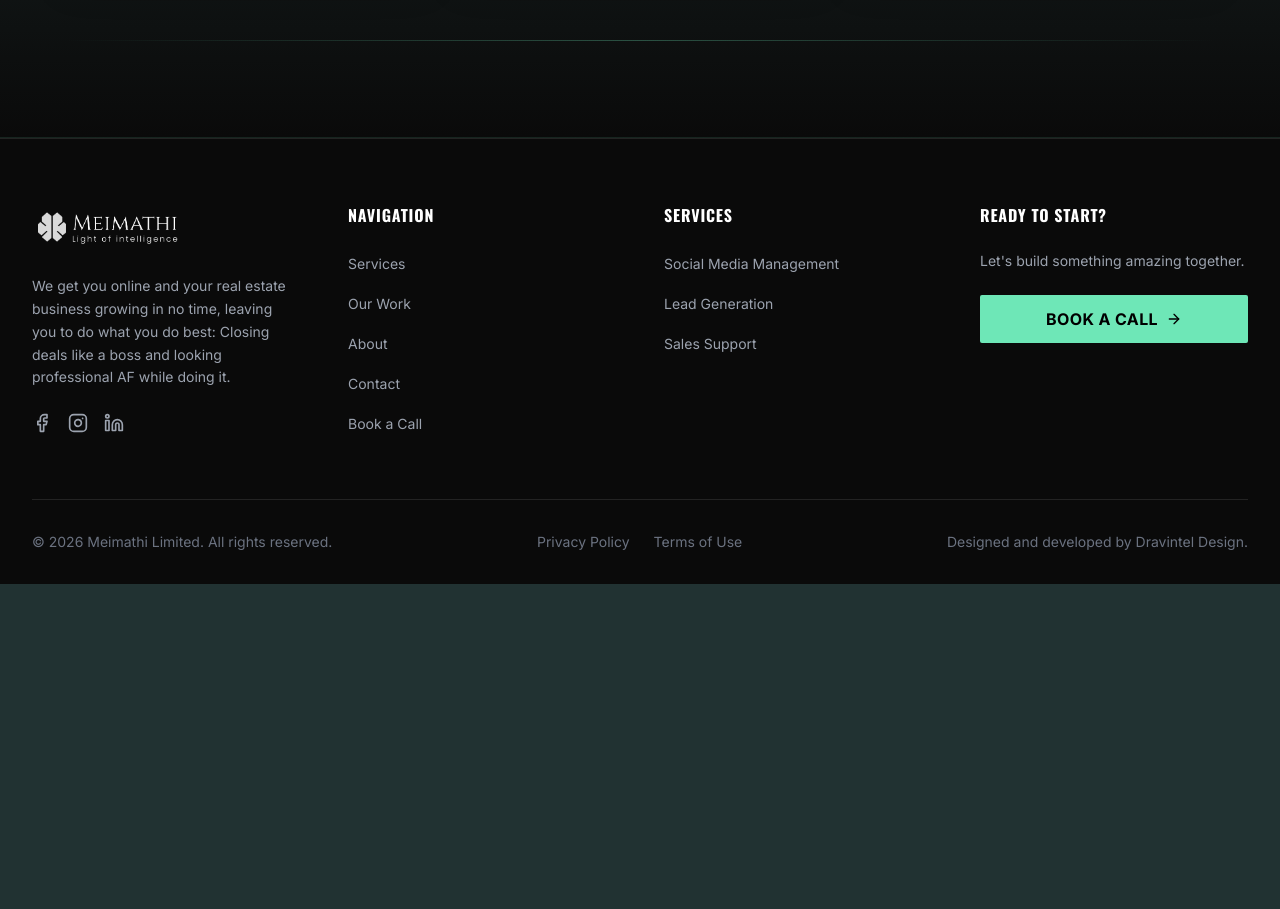
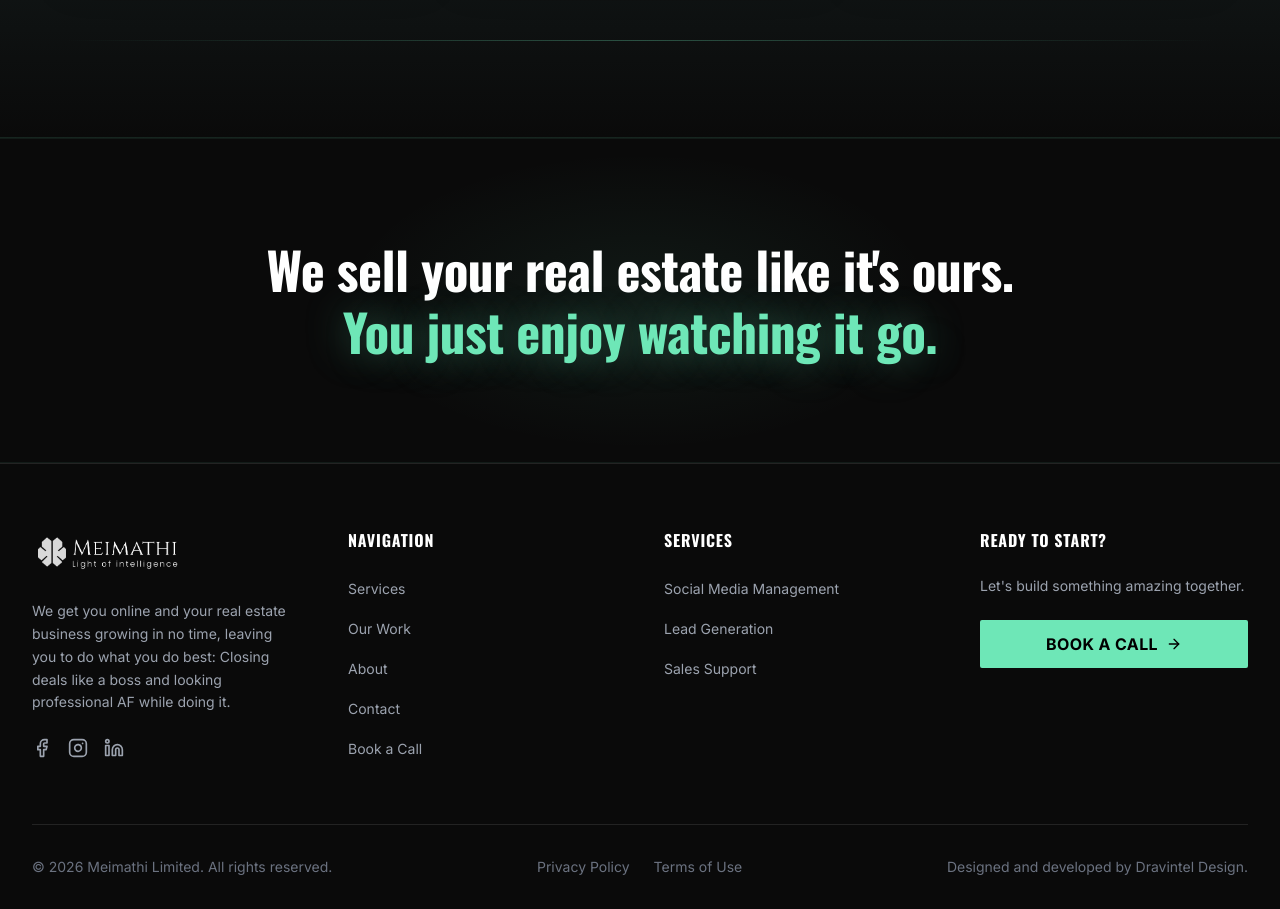
Before and after one commit to dravintel-design/meimadhi, a React (Vite) app: page / in a window 1280 px wide. Shown: the part 4460-5369 px from the top of the page. Before the commit the page ends 5044 px from the top, so only its background shows below. Built offline with nearby package versions, Linux system fonts and the light colour scheme.

Commit message:
feat: add centred quote banner between testimonials and footer

```diff
--- /dev/null
+++ b/src/components/home/QuoteBanner.jsx
@@ -0,0 +1,72 @@
+import React, { useEffect, useRef, useState } from 'react';
+
+const NEON  = '#6EE7B7';
+const BLACK = '#0a0a0a';
+
+const QuoteBanner = () => {
+    const ref = useRef(null);
+    const [visible, setVisible] = useState(false);
+
+    useEffect(() => {
+        const observer = new IntersectionObserver(
+            ([entry]) => { if (entry.isIntersecting) setVisible(true); },
+            { threshold: 0.3 }
+        );
+        if (ref.current) observer.observe(ref.current);
+        return () => observer.disconnect();
+    }, []);
+
+    return (
+        <section
+            ref={ref}
+            style={{
+                background: BLACK,
+                padding: '100px 24px',
+                textAlign: 'center',
+                borderTop: '1px solid rgba(110,231,183,0.08)',
+                borderBottom: '1px solid rgba(110,231,183,0.08)',
+                position: 'relative',
+                overflow: 'hidden',
+            }}
+        >
+            {/* Subtle radial glow behind text */}
+            <div style={{
+                position: 'absolute',
+                top: '50%',
+                left: '50%',
+                transform: 'translate(-50%, -50%)',
+                width: '600px',
+                height: '300px',
+                background: 'radial-gradient(ellipse, rgba(110,231,183,0.07) 0%, transparent 70%)',
+                pointerEvents: 'none',
+            }} />
+
+            <div style={{ maxWidth: 820, margin: '0 auto', position: 'relative' }}>
+                <p
+                    style={{
+                        fontFamily: 'Oswald, sans-serif',
+                        fontSize: 'clamp(1.8rem, 4vw, 3.2rem)',
+                        fontWeight: 700,
+                        lineHeight: 1.2,
+                        letterSpacing: '-0.01em',
+                        color: '#fff',
+                        margin: 0,
+                        opacity: visible ? 1 : 0,
+                        transform: visible ? 'translateY(0)' : 'translateY(24px)',
+                        transition: 'opacity 0.8s ease, transform 0.8s ease',
+                    }}
+                >
+                    We sell your real estate like it's ours.{' '}
+                    <span style={{
+                        color: NEON,
+                        textShadow: '0 0 40px rgba(110,231,183,0.35)',
+                    }}>
+                        You just enjoy watching it go.
+                    </span>
+                </p>
+            </div>
+        </section>
+    );
+};
+
+export default QuoteBanner;
--- a/src/pages/Home.jsx
+++ b/src/pages/Home.jsx
@@ -2,6 +2,7 @@ import React from 'react';
 import CurrentProject from '../components/home/CurrentProject';
 import Portfolio from '../components/home/Portfolio';
 import Testimonials from '../components/home/Testimonials';
+import QuoteBanner from '../components/home/QuoteBanner';
 import { Link } from 'react-router-dom';
 import { MessageCircle } from 'lucide-react';
 import heroCity from '../assets/hero-city.png';
@@ -67,6 +68,7 @@ const Home = () => {
             <CurrentProject />
             <Portfolio />
             <Testimonials />
+            <QuoteBanner />
         </div>
     );
 };
```
